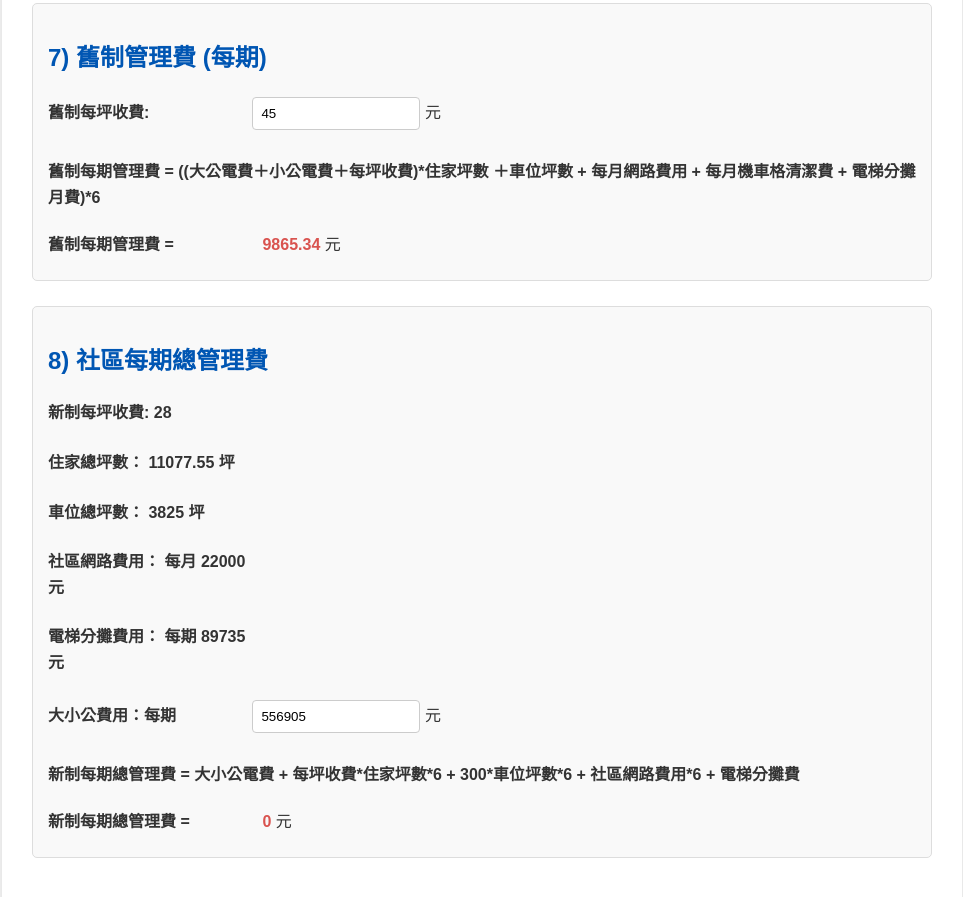
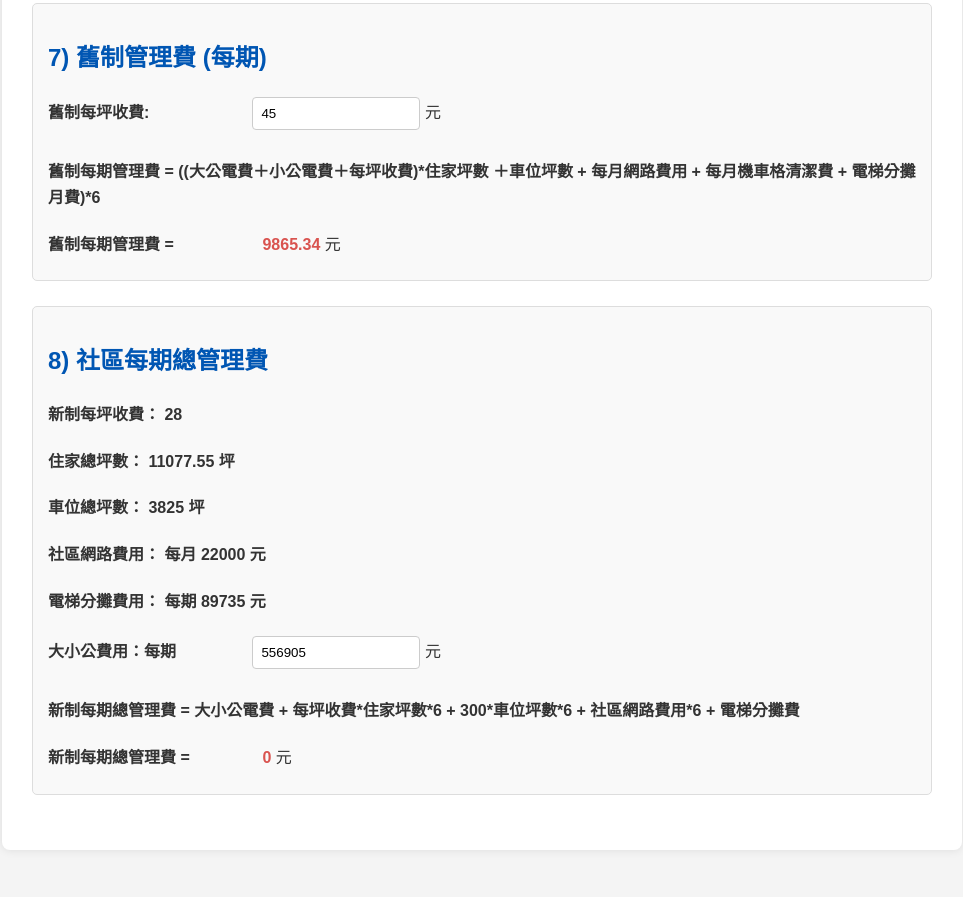
Before and after one commit to coconutcity30050/FeeCalculator, a plain HTML site: page index.html in a window 1280 px wide. Shown: the part 2501-3398 px from the top of the page, without its empty margins (158-1121 px from the left). After the commit the page ends 3371 px from the top, so only its background shows below. Drawn offline with Linux system fonts and the light colour scheme.

Commit message:
Update index.html

```diff
--- a/index.html
+++ b/index.html
@@ -219,14 +219,14 @@
         <div class="section">
             <h2>8) 社區每期總管理費 </h2>
             <div>
-                <p><label>新制每坪收費: 28</label></p>
-                <p><label for "totalResidentialPing">住家總坪數： 11077.55 坪</label><p>
-                <p><label for "totalParkingPing">車位總坪數： 3825 坪</label><p>
-                <p><label for "monthlyInternetFee">社區網路費用： 每月 22000 元 </label><p>
-                <p><label for "montylyElevatorApportionmentFee">電梯分攤費用： 每期 89735 元</label><p>
+                <h4>新制每坪收費： 28</h4>
+                <h4>住家總坪數： 11077.55 坪</h4>
+                <h4>車位總坪數： 3825 坪</h4>
+                <h4>社區網路費用： 每月 22000 元 </h4>
+                <h4>電梯分攤費用： 每期 89735 元</h4>
                 <div>
-                <label for "totalIElectricityFee">大小公費用：每期 </label>
-                <input type="number" id="totalIElectricityFee" value="556905" step="1"> 元
+                    <label for "totalIElectricityFee">大小公費用：每期 </label>
+                    <input type="number" id="totalIElectricityFee" value="556905" step="1"> 元
                 </div>
             </div>
             <div>
@@ -288,7 +288,7 @@
 
             // Based on the provided formula: 大小公電費 + 每坪收費*住家坪數*6 + 300*車位坪數*6 + 社區網路費用*6 + 電梯分攤費
             const newTotalManagementFee = totalElectricityFee + feePerPing * totalResidentialPing * 6 + totalParkingPing * monthlyParkingCleaningRate * 6 + totalInternetFee * 6 + totalElevatorApportionmentFee *6 ;
-            document.getElementById('newTotalManagementFeeResult').innerText = totalManagementFee.toFixed(2);
+            document.getElementById('newTotalManagementFeeResult').innerText = totalTotalManagementFee.toFixed(2);
         }
 
         // Add event listeners to all input fields to recalculate on change
```
